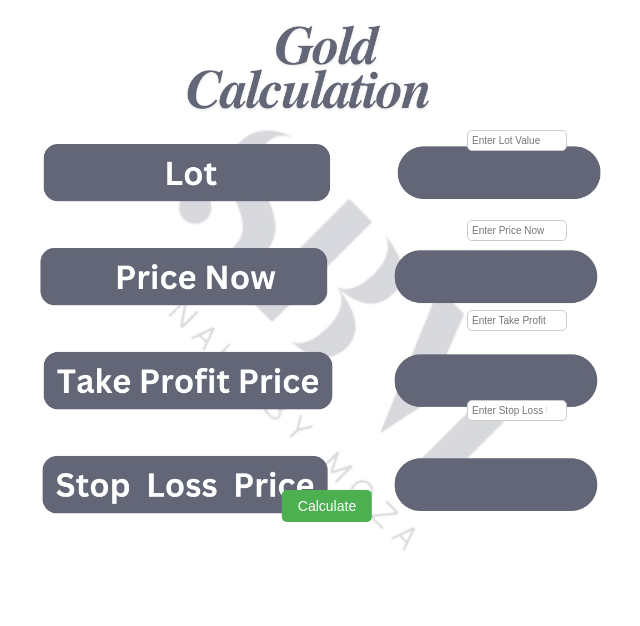
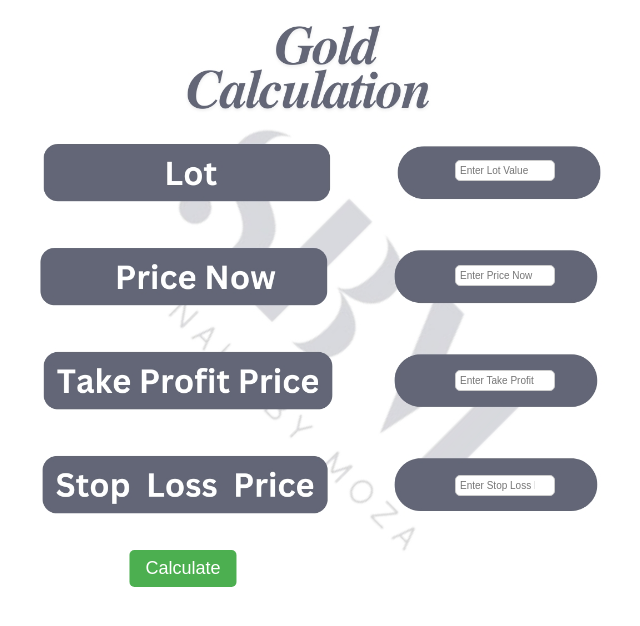
Before and after one commit to oemalm/interactive-gold-points, a plain HTML site: page index.html in a window 1280 px wide. Shown: the whole page, without its empty margins (313-953 px from the left). Drawn offline with Linux system fonts and the light colour scheme.

Commit message:
Update index.html

```diff
--- a/index.html
+++ b/index.html
@@ -27,27 +27,31 @@
             border: 1px solid #ccc;
             border-radius: 5px;
             font-size: 10px;
-            right: 10%;
         }
-        .lot {
-            top: 20%;
+        /* مواضع جديدة للخانات */
+        .input-field.lot {
+            top: 25%; /* الموضع العمودي */
+            right: 12%; /* الموضع الأفقي */
         }
-        .price-now {
-            top: 35%;
+        .input-field.price-now {
+            top: 42.5%; /* الموضع العمودي */
+            right: 12%; /* الموضع الأفقي */
         }
-        .take-profit {
-            top: 50%;
+        .input-field.take-profit {
+            top: 60%; /* الموضع العمودي */
+            right: 12%; /* الموضع الأفقي */
         }
-        .stop-loss {
-            top: 65%;
+        .input-field.stop-loss {
+            top: 77.5%; /* الموضع العمودي */
+            right: 12%; /* الموضع الأفقي */
         }
         #calculate {
             position: absolute;
-            top: 80%;
-            left: 50%;
+            top: 90%;
+            left: 26%;
             transform: translateX(-50%);
             padding: 8px 16px;
-            font-size: 14px;
+            font-size: 18px;
             background-color: #4CAF50;
             color: white;
             border: none;
@@ -59,7 +63,7 @@
         }
         #result {
             position: absolute;
-            top: 90%;
+            top: 105%;
             left: 50%;
             transform: translateX(-50%);
             text-align: center;
@@ -127,11 +131,7 @@
             const lossBalance = (lossPoints * lot * 10 * -1).toFixed(2);
 
             // عرض النتائج تحت الزر
-            result.innerHTML = `Profit Points: ${profitPoints} pips
-Loss Points: ${lossPoints} pips
-Profit Balance: $${profitBalance}
-Loss Balance: $${lossBalance}`.replace(/
-/g, '<br>');
+            result.innerHTML = `Profit Points: ${profitPoints} pips\nLoss Points: ${lossPoints} pips\nProfit Balance: $${profitBalance}\nLoss Balance: $${lossBalance}`;
         }
     </script>
 </body>
```
